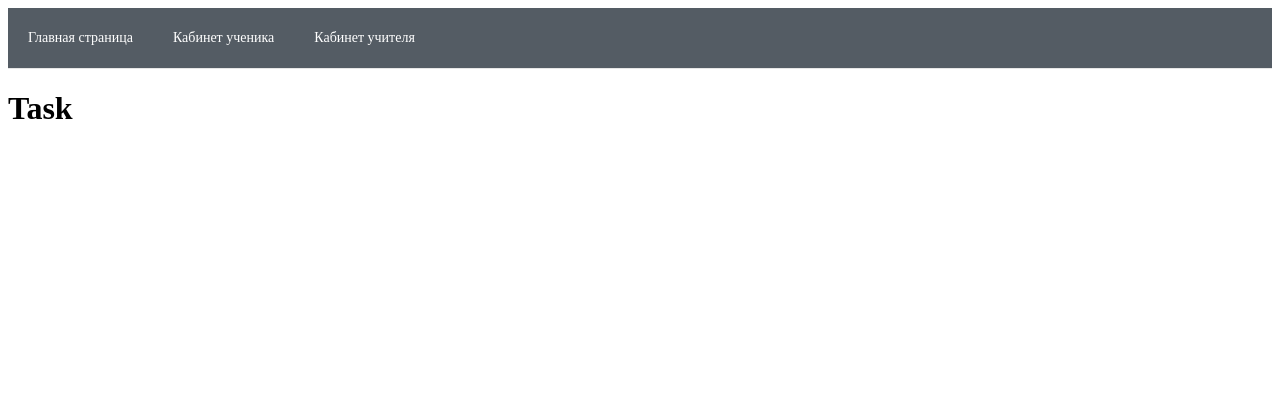
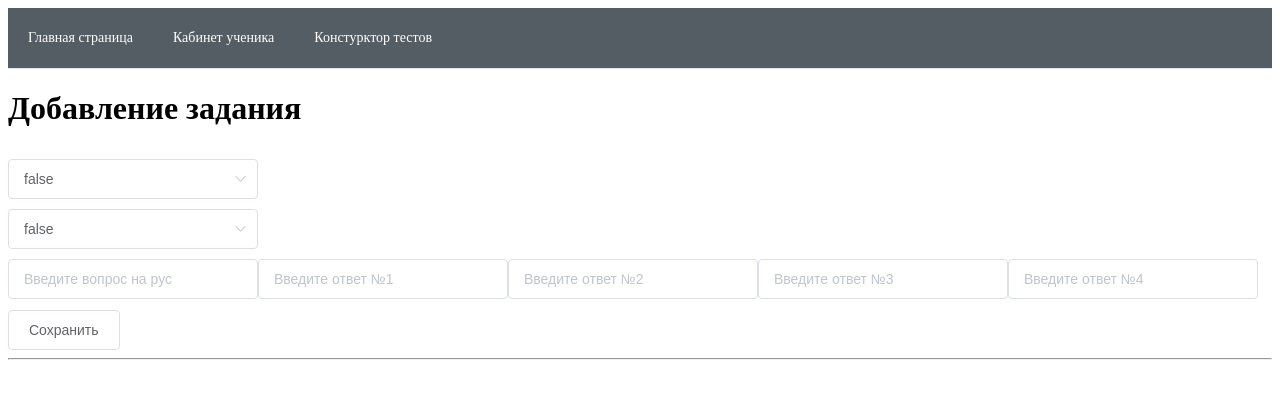
Before and after one commit to RavilGarayev/NISOnlineClient, a Vue app: page /task in a window 1280 px wide. Shown: the top 398 px of the page. Built offline with nearby package versions, Linux system fonts and the light colour scheme.

Commit message:
fixed update client

```diff
--- a/src/components/Navbar.vue
+++ b/src/components/Navbar.vue
@@ -11,7 +11,7 @@
         active-text-color="#ffd04b">
         <el-menu-item index="/" >Главная страница</el-menu-item>
         <el-menu-item index="/list">Кабинет ученика</el-menu-item>
-        <el-menu-item index="/task">Кабинет учителя</el-menu-item>
+        <el-menu-item index="/task">Констурктор тестов</el-menu-item>
         </el-menu>
     </div>
 </template>
--- a/src/views/Task.vue
+++ b/src/views/Task.vue
@@ -1,17 +1,75 @@
 <template>
   <div>
-    <h1>Task</h1>
+    <h1>Добавление задания</h1>
+
+    <div class="container pt-5" id="app" v-cloak>
+      <div class="card center">
+
+          <div>
+            <el-select placeholder="Выберите предмет" style="width: 250px; margin-top: 10px;"></el-select  >
+          </div>
+          <div>
+            <el-select placeholder="Выберите тип теста" style="width: 250px; margin-top: 10px;"></el-select  >
+          </div>
+
+          <div>
+                <el-input  placeholder="Введите вопрос на рус" v-model="QuestionRU" style="width: 250px; margin-top: 10px;"></el-input >
+                <el-input  placeholder="Введите ответ №1" v-model="Answer_1" style="width: 250px; margin-top: 10px;"></el-input >
+                <el-input  placeholder="Введите ответ №2" v-model="Answer_2" style="width: 250px; margin-top: 10px;"></el-input >
+                <el-input  placeholder="Введите ответ №3" v-model="Answer_3" style="width: 250px; margin-top: 10px;"></el-input >
+                <el-input  placeholder="Введите ответ №4" v-model="Answer_4" style="width: 250px; margin-top: 10px;"></el-input >
+            </div>
+            <el-button class="primary" v-on:click="saveAPI()" style="margin-top: 10px">Сохранить</el-button>
+            <hr/>
+
+      </div>
+    </div>
+
   </div>
 </template>
 
 <script>
+import axios from 'axios'
+
 export default {
-  name: 'Task',
-  components: {
+  data: () => ({
+    QuestionRU: "",
+    Answer_1: "",
+    Answer_2: "",
+    Answer_3: "",
+    Answer_4: ""
+  }),
+  methods: {
+      saveAPI() {
+          alert("Сохранить?");
+
+          const res = {
+              QuestionRU: this.QuestionRU,
+              StudySubjectNameID: 1,
+              TestTypeID: 1,
+              AnswerTestData: [
+                { AnswerRU: this.Answer_1, IsTrue: true},
+                { AnswerRU: this.Answer_2, IsTrue: false},
+                { AnswerRU: this.Answer_3, IsTrue: false},
+                { AnswerRU: this.Answer_4, IsTrue: false}
+              ]
+          }
+          console.log(res);
+
+          axios.post('http://localhost:56026/api/questiontest', res)
+            .then((response) => {
+              console.log(response);
+              this.QuestionRU = ""
+              this.Answer_1 = ""
+              this.Answer_2 = ""
+              this.Answer_3 = ""
+              this.Answer_4 = ""
+              alert("Успешно");
+            })
+            .catch((error) => {
+              console.log(error);
+            });
+        }
   }
 }
 </script>
-
-<style lang="scss" scoped>
-
-</style>
```
